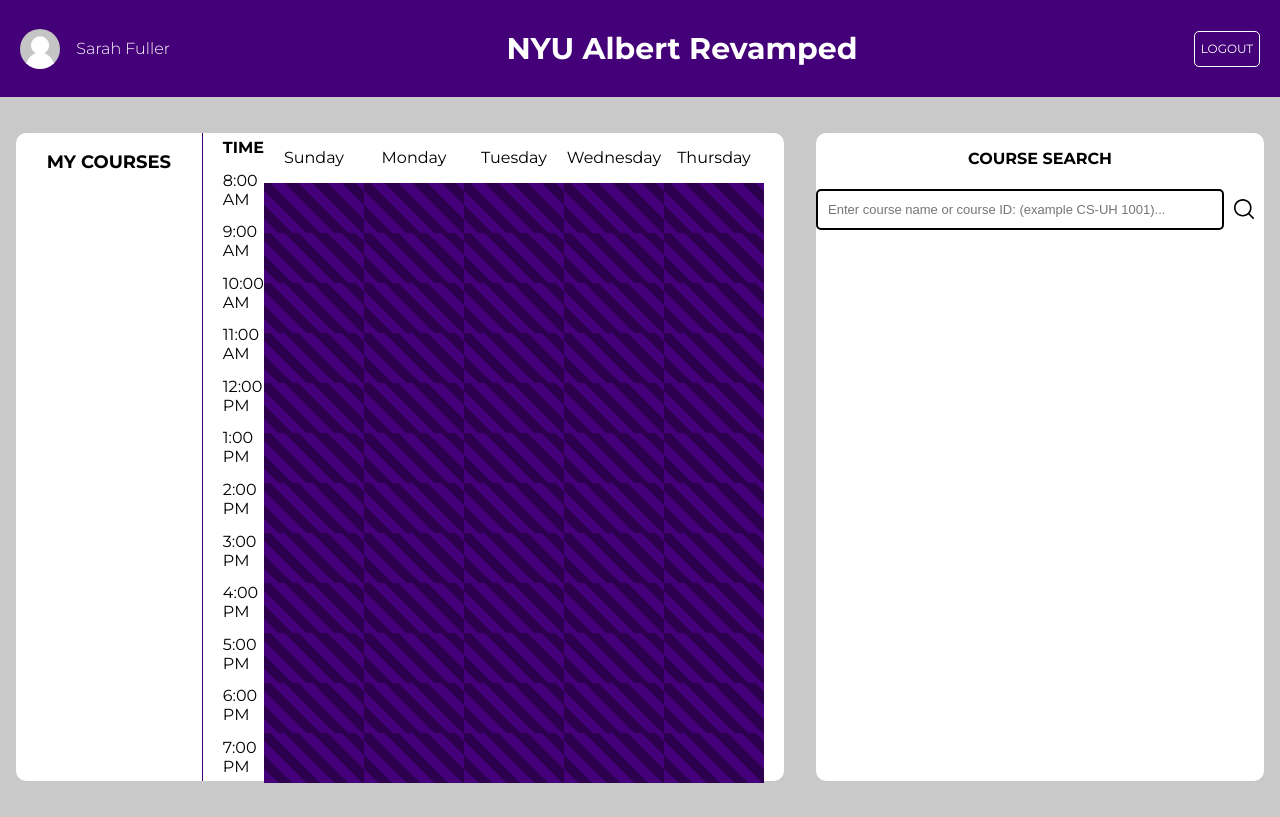
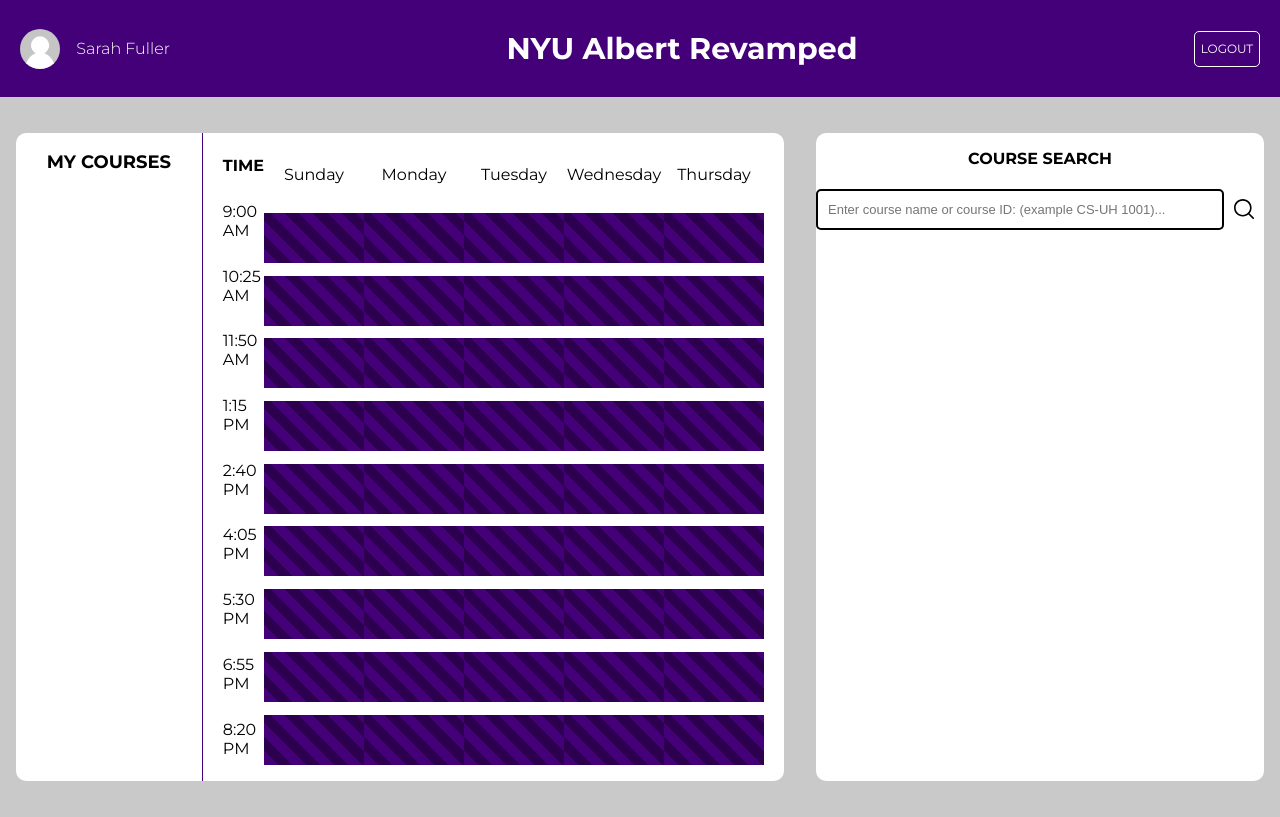
Before and after one commit to robwayne/albert-but-better, a React (Create React App) app: page / in a window 1280 px wide. Built offline with nearby package versions, Linux system fonts and the light colour scheme.

Commit message:
modularize timetable

```diff
--- a/src/App.js
+++ b/src/App.js
@@ -14,20 +14,6 @@
   const [userCourseIDs, setUserCourseIDs] = useState({});
   const [filteredCourses, setFilteredCourses] = useState([]);
   const [courseSearchText, setCourseSearchText] = useState('');
-
-  const dayIndicesMap = {
-    'Sun': 0,
-    'Mon': 1,
-    'Tue': 2,
-    'Wed': 3,
-    'Thu': 4,
-  }
-
-  const parseTiming = timing => {
-    const [days, startHour,,,endHour,] = timing.trim().split(' ');
-    const [day1, day2] = days.trim().split(',');
-    console.log(day1, day2, parseInt(startHour),parseFloat(endHour));
-  }
 
   const searchCourses = (queryString) => {
     const query = queryString.trim().toLowerCase();
@@ -62,7 +48,6 @@
   }
 
   useEffect(() => {
-      parseTiming('Mon,Wed 9.00 AM - 11.40 AM');
       let courseDBDict = {};
       coursesInfo.forEach(course => {
           const { Title, Description, CourseID, Instructor, Prerequisites, Corequisites, Timing, Status} = course;
--- a/src/components/Timetable.js
+++ b/src/components/Timetable.js
@@ -1,100 +1,50 @@
 
-import '../styles/App.css';
+import '../styles/timetable.css';
 
 const Timetable = props => {
+
+    const dayIndicesMap = {
+        'Sun': 0,
+        'Mon': 1,
+        'Tue': 2,
+        'Wed': 3,
+        'Thu': 4,
+    }
+
+    const weekDays = ['Sunday', 'Monday', 'Tuesday', 'Wednesday', 'Thursday'];
+    const dayHours = [
+        '9:00 AM',
+        '10:25 AM',
+        '11:50 AM',
+        '1:15 PM',
+        '2:40 PM',
+        '4:05 PM',
+        '5:30 PM',
+        '6:55 PM',
+        '8:20 PM',
+    ];
+
+    const parseTiming = timing => {
+        const [days, startHour,,,endHour,] = timing.trim().split(' ');
+        const [day1, day2] = days.trim().split(',');
+        console.log(day1, day2, parseInt(startHour),parseFloat(endHour));
+    }
+
     return (
         <div className="timetable">
-                <div className="timetable-hour-mark">
-                  <div className="hour-title">TIME</div>
-                  <div className="hour">8:00 AM</div>
-                  <div className="hour">9:00 AM</div>
-                  <div className="hour">10:00 AM</div>
-                  <div className="hour">11:00 AM</div>
-                  <div className="hour">12:00 PM</div>
-                  <div className="hour">1:00 PM</div>
-                  <div className="hour">2:00 PM</div>
-                  <div className="hour">3:00 PM</div>
-                  <div className="hour">4:00 PM</div>
-                  <div className="hour">5:00 PM</div>
-                  <div className="hour">6:00 PM</div>
-                  <div className="hour">7:00 PM</div>
-                </div>
-                <div className="timetable-day">
-                  <p className="day-name">Sunday</p>
-                  <div className="hour-block"></div>
-                  <div className="hour-block"></div>
-                  <div className="hour-block"></div>
-                  <div className="hour-block"></div>
-                  <div className="hour-block"></div>
-                  <div className="hour-block"></div>
-                  <div className="hour-block"></div>
-                  <div className="hour-block"></div>
-                  <div className="hour-block"></div>
-                  <div className="hour-block"></div>
-                  <div className="hour-block"></div>
-                  <div className="hour-block"></div>
-                </div>
-                <div className="timetable-day">
-                  <p className="day-name">Monday</p>
-                  <div className="hour-block"></div>
-                  <div className="hour-block"></div>
-                  <div className="hour-block"></div>
-                  <div className="hour-block"></div>
-                  <div className="hour-block"></div>
-                  <div className="hour-block"></div>
-                  <div className="hour-block"></div>
-                  <div className="hour-block"></div>
-                  <div className="hour-block"></div>
-                  <div className="hour-block"></div>
-                  <div className="hour-block"></div>
-                  <div className="hour-block"></div>
-                </div>
-                <div className="timetable-day">
-                  <p className="day-name">Tuesday</p>
-                  <div className="hour-block"></div>
-                  <div className="hour-block"></div>
-                  <div className="hour-block"></div>
-                  <div className="hour-block"></div>
-                  <div className="hour-block"></div>
-                  <div className="hour-block"></div>
-                  <div className="hour-block"></div>
-                  <div className="hour-block"></div>
-                  <div className="hour-block"></div>
-                  <div className="hour-block"></div>
-                  <div className="hour-block"></div>
-                  <div className="hour-block"></div>
-                </div>
-                <div className="timetable-day">
-                  <p className="day-name">Wednesday</p>
-                  <div className="hour-block"></div>
-                  <div className="hour-block"></div>
-                  <div className="hour-block"></div>
-                  <div className="hour-block"></div>
-                  <div className="hour-block"></div>
-                  <div className="hour-block"></div>
-                  <div className="hour-block"></div>
-                  <div className="hour-block"></div>
-                  <div className="hour-block"></div>
-                  <div className="hour-block"></div>
-                  <div className="hour-block"></div>
-                  <div className="hour-block"></div>
-                </div>
-                <div className="timetable-day">
-                  <p className="day-name">Thursday</p>
-                  <div className="hour-block"></div>
-                  <div className="hour-block"></div>
-                  <div className="hour-block"></div>
-                  <div className="hour-block"></div>
-                  <div className="hour-block"></div>
-                  <div className="hour-block"></div>
-                  <div className="hour-block"></div>
-                  <div className="hour-block"></div>
-                  <div className="hour-block"></div>
-                  <div className="hour-block"></div>
-                  <div className="hour-block"></div>
-                  <div className="hour-block"></div>
-                </div>
-              </div>
+            <div className="timetable-hour-mark">
+                <div className="hour-title">TIME</div>
+                { dayHours.map((hour, index) => <div key={index*13} className="hour">{hour}</div>) }
+            </div>
+            {
+                weekDays.map((day, index) => (
+                    <div key={index} className="timetable-day">
+                        <p className="day-name">{day}</p>
+                        { dayHours.map((hour, index) => <div key={index*13} className="hour-block" />) }
+                    </div>
+                ))
+            }
+        </div>
     );
 }
 
--- a/src/styles/App.css
+++ b/src/styles/App.css
@@ -132,50 +132,6 @@
   padding: 10px 20px;
 }
 
-.timetable-hour-mark {
-  display: flex;
-  flex: 4;
-  flex-direction: column;
-  min-height: 100%;
-  justify-content: space-around;
-  align-items: center;
-}
-
-.timetable {
-  display: flex;
-  flex-direction: row;
-  flex: 1;
-}
-
-.timetable-day {
-  display: flex;
-  flex: 4;
-  min-height: 100%;
-  /* height: 700px; */
-  flex-direction: column;
-  justify-content: space-around;
-  align-items: center;
-}
-
-.hour-title {
-  font-weight: bold;
-}
-
-.hour-block {
-  /* display: block; */
-  width: 100px;
-  height: 50px;
-  /* background-color: #440079; */
-  background: repeating-linear-gradient(
-    45deg,
-    #440079,
-    #440079 10px,
-    #2c004e 10px,
-    #2c004e 20px
-  );
-}
-
-
 .section-title-text {
   font-size: 16px;
   font-weight: 600;
--- a/src/styles/timetable.css
+++ b/src/styles/timetable.css
@@ -0,0 +1,42 @@
+.timetable-hour-mark {
+    display: flex;
+    flex: 4;
+    flex-direction: column;
+    min-height: 100%;
+    justify-content: space-around;
+    align-items: center;
+  }
+
+  .timetable {
+    display: flex;
+    flex-direction: row;
+    flex: 1;
+  }
+
+  .timetable-day {
+    display: flex;
+    flex: 4;
+    min-height: 100%;
+    /* height: 700px; */
+    flex-direction: column;
+    justify-content: space-around;
+    align-items: center;
+  }
+
+  .hour-title {
+    font-weight: bold;
+  }
+
+  .hour-block {
+    /* display: block; */
+    width: 100px;
+    height: 50px;
+    /* background-color: #440079; */
+    background: repeating-linear-gradient(
+      45deg,
+      #440079,
+      #440079 10px,
+      #2c004e 10px,
+      #2c004e 20px
+    );
+  }
```
Also changed, not shown: 1 other file (tests, documents, lock files or other folders).
